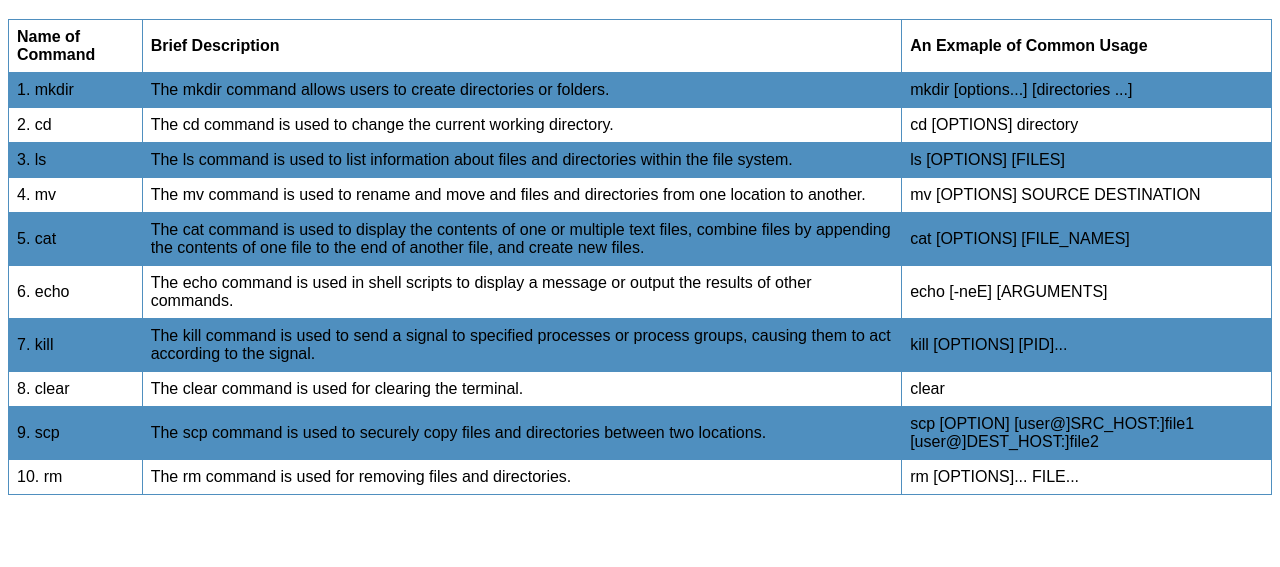
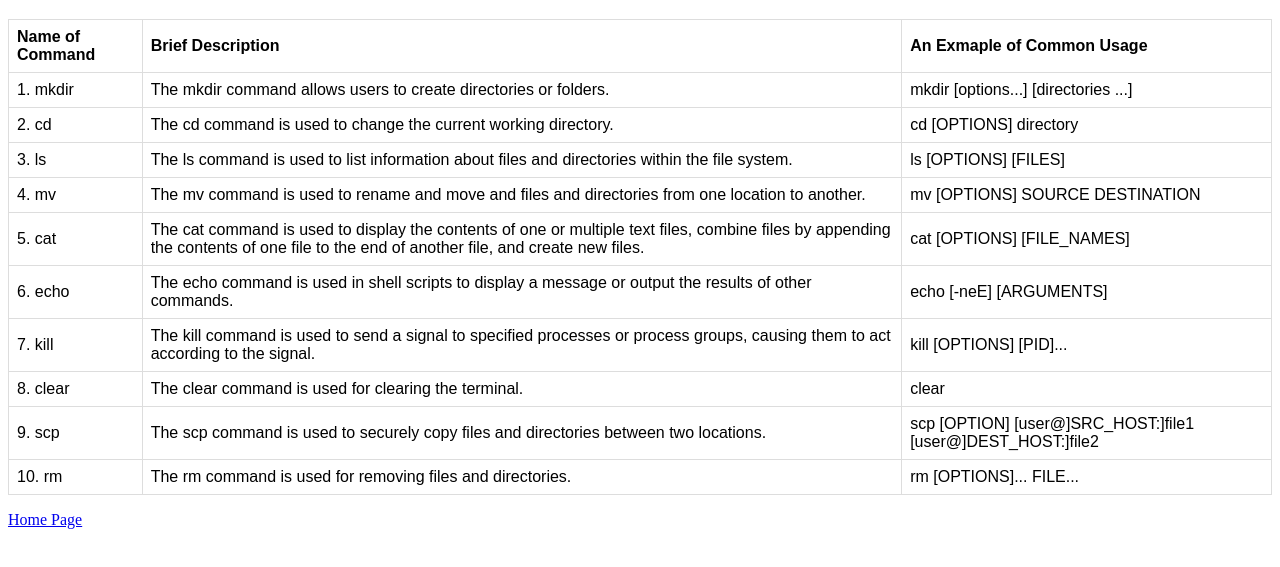
Before and after one commit to isaacl903/apcsp-website, a plain HTML site: page reference.html in a window 1280 px wide. Shown: the part 61-628 px from the top of the page. Drawn offline with Linux system fonts and the light colour scheme.

Commit message:
added the home page button

```diff
--- a/reference.html
+++ b/reference.html
@@ -10,13 +10,9 @@ table {
 }
 
 td, th {
-  border: 1px solid #4f8fbf;
+  border: 1px solid #dddddd;
   text-align: left;
   padding: 8px;
-}
-
-tr:nth-child(even) {
-  background-color: #4f8fbf;
 }
 </style>
 
@@ -94,5 +90,7 @@ tr:nth-child(even) {
 
 </table>
 
+<p><a href="http://rpi10/sp1b">Home Page</a></p>
+
   </body>
   </html>
```
